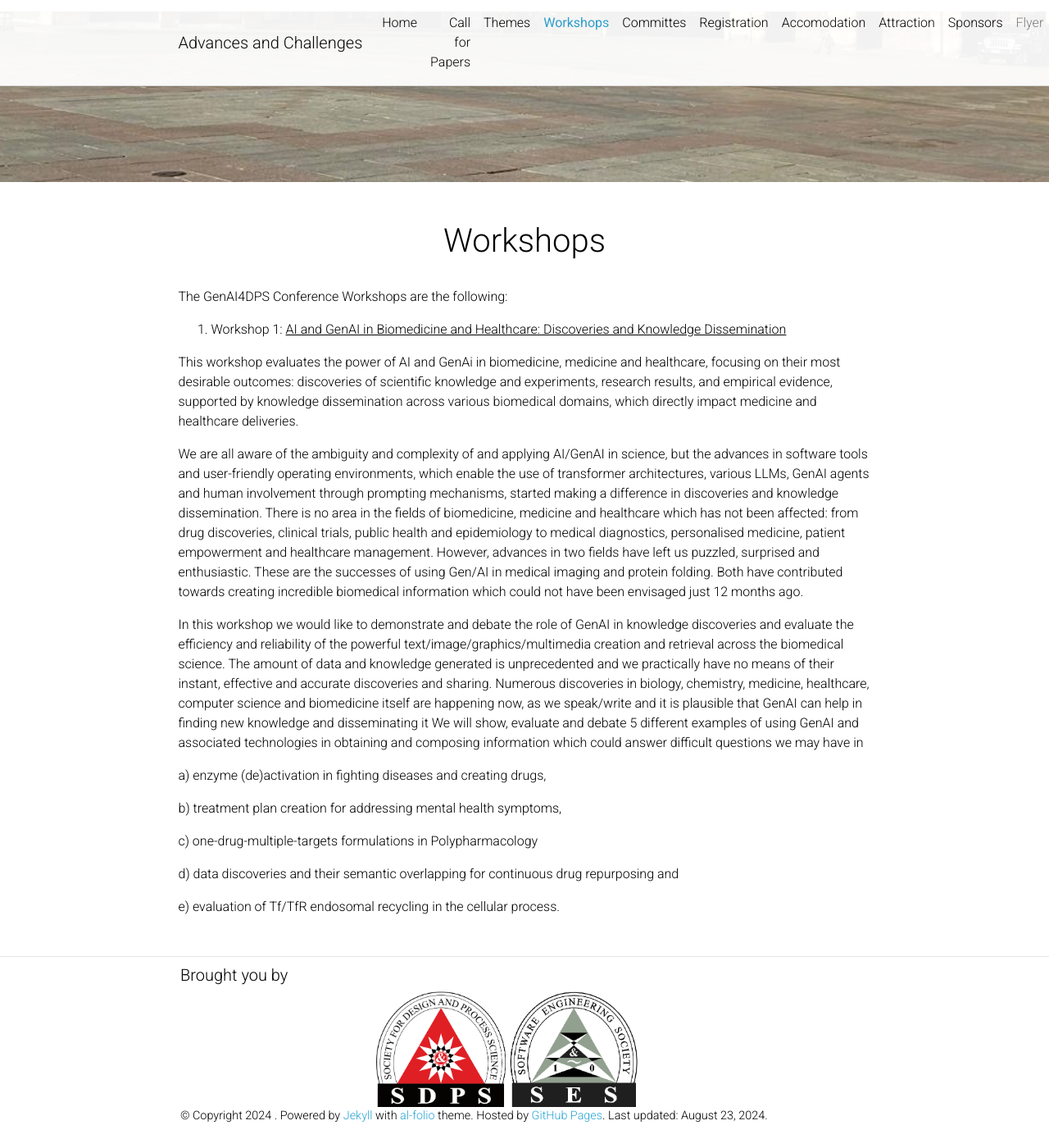
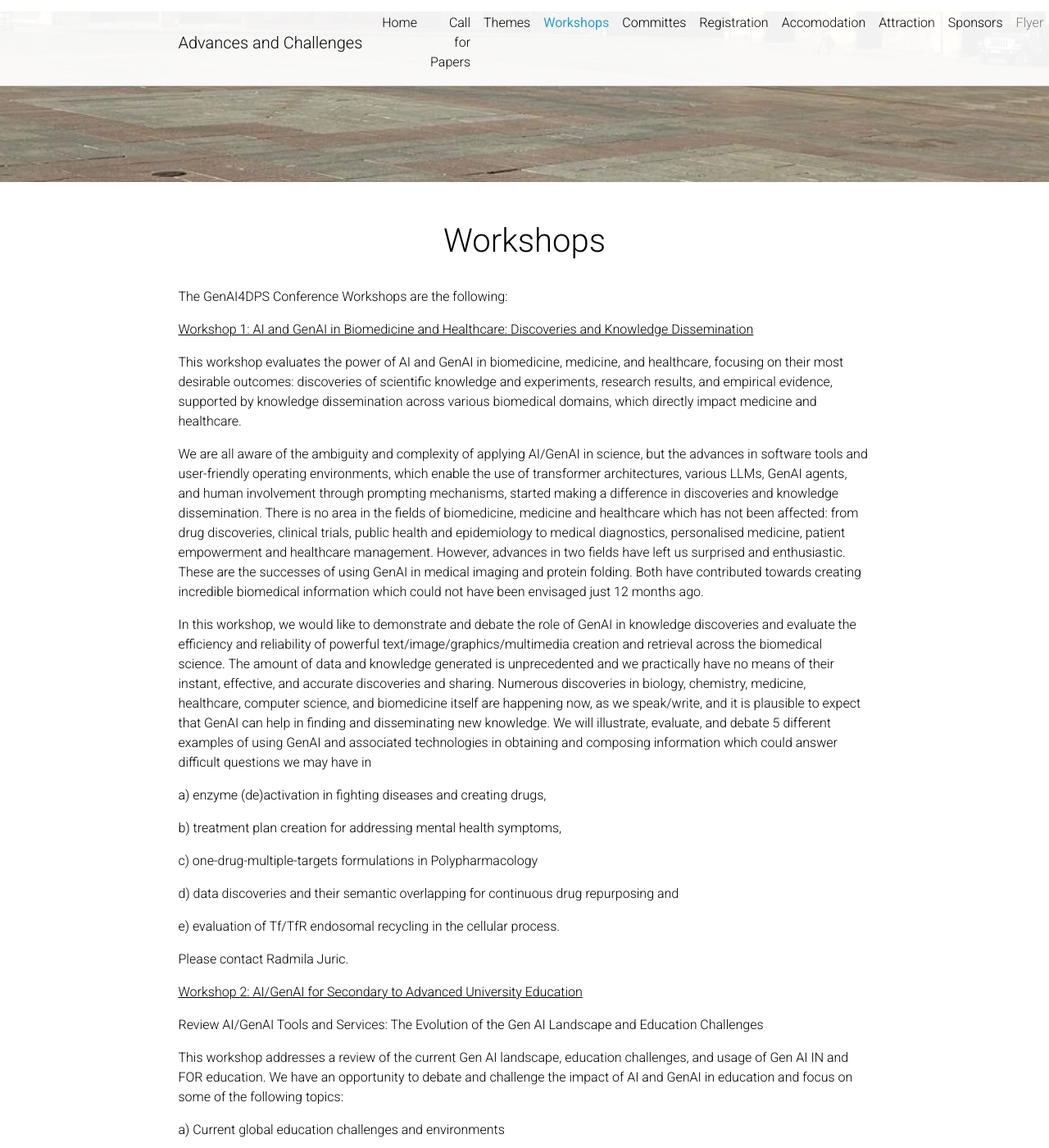
Before and after one commit to GenAI4DPS/advances-challenges, a Jekyll site: the page built from _pages/workshop.md, in a window 1280 px wide and 1400 px high. Shown: the whole window at 82% size. Built offline with Jekyll 4.4.1, drawn with Linux system fonts in a browser that asks for light colours; comment, search, counter and statistics services are not loaded; a style sheet for code colours, icons or effects is not loaded; some of the changed text lies outside the part shown.

Commit message:
Update workshop.md

```diff
--- a/_pages/workshop.md
+++ b/_pages/workshop.md
@@ -10,13 +10,15 @@ nav_order: 4
 
 The GenAI4DPS Conference Workshops are the following:
 
-1. Workshop 1: <u>AI and GenAI in Biomedicine and Healthcare: Discoveries and Knowledge Dissemination</u>
+<u>Workshop 1: AI and GenAI in Biomedicine and Healthcare: Discoveries and Knowledge Dissemination</u>
 
-This workshop evaluates the power of AI and GenAi in biomedicine, medicine and healthcare, focusing on their most desirable outcomes: discoveries of scientific knowledge and experiments, research results, and empirical evidence, supported by knowledge dissemination across various biomedical domains, which directly impact medicine and healthcare deliveries.
+This workshop evaluates the power of AI and GenAI in biomedicine, medicine, and healthcare, focusing on their most desirable outcomes: discoveries of scientific knowledge and experiments, research results, and empirical evidence, supported by knowledge dissemination across various biomedical domains, which directly impact medicine and healthcare.
 
-We are all aware of the ambiguity and complexity of and applying AI/GenAI in science, but the advances in software tools and user-friendly operating environments, which enable the use of transformer architectures, various LLMs, GenAI agents and human involvement through prompting mechanisms, started making a difference in discoveries and knowledge dissemination. There is no area in the fields of biomedicine, medicine and healthcare which has not been affected: from drug discoveries, clinical trials, public health and epidemiology to medical diagnostics, personalised medicine, patient empowerment and healthcare management. However, advances in two fields have left us puzzled, surprised and enthusiastic. These are the successes of using Gen/AI in medical imaging and protein folding. Both have contributed towards creating incredible biomedical information which could not have been envisaged just 12 months ago.
+We are all aware of the ambiguity and complexity of applying AI/GenAI in science, but the advances in software tools and user-friendly operating environments, which enable the use of transformer architectures, various LLMs, GenAI agents, and human involvement through prompting mechanisms, started making a difference in discoveries and knowledge dissemination. There is no area in the fields of biomedicine, medicine and healthcare which has not been affected: from drug discoveries, clinical trials, public health and epidemiology to medical diagnostics, personalised medicine, patient empowerment and healthcare management. However, advances in two fields have left us surprised and enthusiastic. These are the successes of using GenAI in medical imaging and protein folding. Both have contributed towards creating incredible biomedical information
+which could not have been envisaged just 12 months ago.
 
-In this workshop we would like to demonstrate and debate the role of GenAI in knowledge discoveries and evaluate the efficiency and reliability of the powerful text/image/graphics/multimedia creation and retrieval across the biomedical science. The amount of data and knowledge generated is unprecedented and we practically have no means of their instant, effective and accurate discoveries and sharing. Numerous discoveries in biology, chemistry, medicine, healthcare, computer science and biomedicine itself are happening now, as we speak/write and it is plausible that GenAI can help in finding new knowledge and disseminating it We will show, evaluate and debate 5 different examples of using GenAI and associated technologies in obtaining and composing information which could answer difficult questions we may have in
+In this workshop, we would like to demonstrate and debate the role of GenAI in knowledge discoveries and evaluate the efficiency and reliability of powerful text/image/graphics/multimedia creation and retrieval across the biomedical science. The amount of data and knowledge generated is unprecedented and we practically have no means of their instant, effective, and accurate discoveries and sharing. Numerous discoveries in biology, chemistry, medicine, healthcare, computer science, and biomedicine itself are happening now, as we speak/write, and it is plausible to expect that GenAI can help in finding and disseminating new knowledge. We will illustrate, evaluate, and debate 5 different examples of using GenAI and associated
+technologies in obtaining and composing information which could answer difficult questions we may have in
 
 a) enzyme (de)activation in fighting diseases and creating drugs,
 
@@ -27,3 +29,51 @@ c) one-drug-multiple-targets formulations in Polypharmacology
 d) data discoveries and their semantic overlapping for continuous drug repurposing and
 
 e) evaluation of Tf/TfR endosomal recycling in the cellular process.
+
+Please contact Radmila Juric.
+
+<u>Workshop 2: AI/GenAI for Secondary to Advanced University Education</u>
+
+Review AI/GenAI Tools and Services: The Evolution of the Gen AI Landscape and Education Challenges
+
+This workshop addresses a review of the current Gen AI landscape, education challenges, and usage of Gen AI IN and FOR education. We have an opportunity to debate and challenge the impact of AI and GenAI in education and focus on some of the following topics:
+
+a) Current global education challenges and environments
+
+b) Current landscape of GenAI tools and services: the impact of GenAI technologies to questions of acceptance and potential cheating
+
+c) Opportunities for advancing education and methods for implementing AI in and for education
+
+Please contact John Carbone.
+
+<u>Workshop 3: AI/GenAI for Transportation and Autonomous Vehicles</u>
+
+Review Autonomous Vehicles: The Evolution of Artificial Intelligence and Current Industry Landscape
+
+This workshop addresses our new era of transportation where software technology, engineering, and automation, supported by AI/GenAI technologies, have made a difference in the way we perceive and envisage the future of mobility in either reality or cyber-physical spaces. Autonomous vehicles have made a huge impact on modern transportation, because they have turned our
+perception on what the automation can bring upside down. They have reshaped our vision on the level of autonomy we can expect from items, vehicles, humans and transportation infrastructure for achieving common goals: autonomous decision making in constantly changeable environments, and reasoning which may resemble a human way of managing situations in traffic.
+
+We have an opportunity to debate and challenge the impact of AI and GenAI in modern transportation and focus on some of the following topics:
+
+a) Changes in modern transportation: from the impact of software and AI technologies to
+questions of acceptance and trust in autonomous transport
+
+b) Changes in automotive industry in the light of advances in AI algorithmic computing which
+create predictive inference upon excessive amounts of generated data
+
+c) Challenges in autonomous transportation: security, safety, privacy, ethical/moral issues with
+decision making supported by AI
+
+d) Generative AI for managing productivity and safety along a) the production line of a vehicle and
+b) the vehicles automated design.
+
+e) Facilitating machine learning and prediction in constantly changing situations in transport
+
+f) Generative AI in transportation for addressing safety, security and trust in automation and
+autonomy in general
+
+g) GenAI for customer relationship in transportation, and vehicle communications.
+
+h) GenAI assistant as a driver
+
+Please contact Radmila Juric.
```
